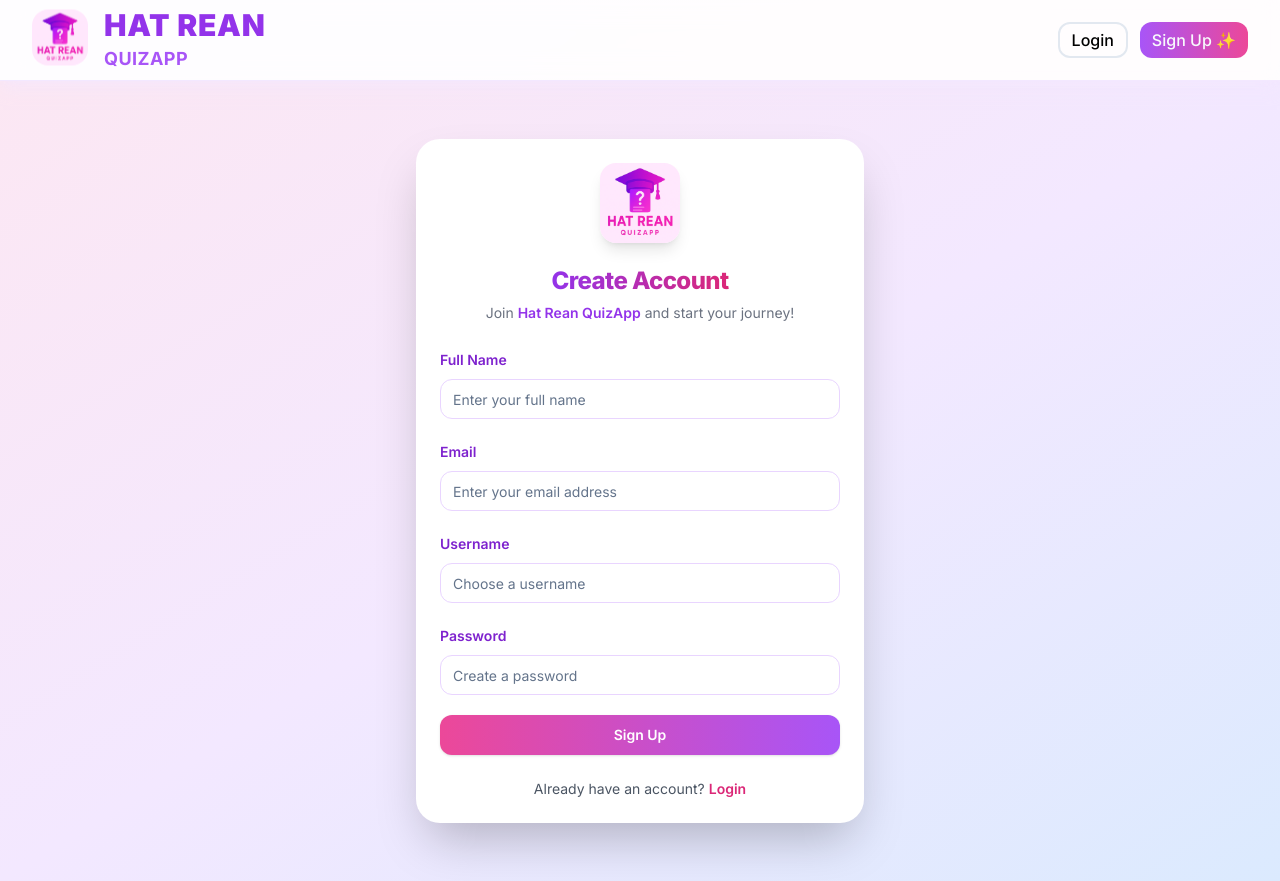
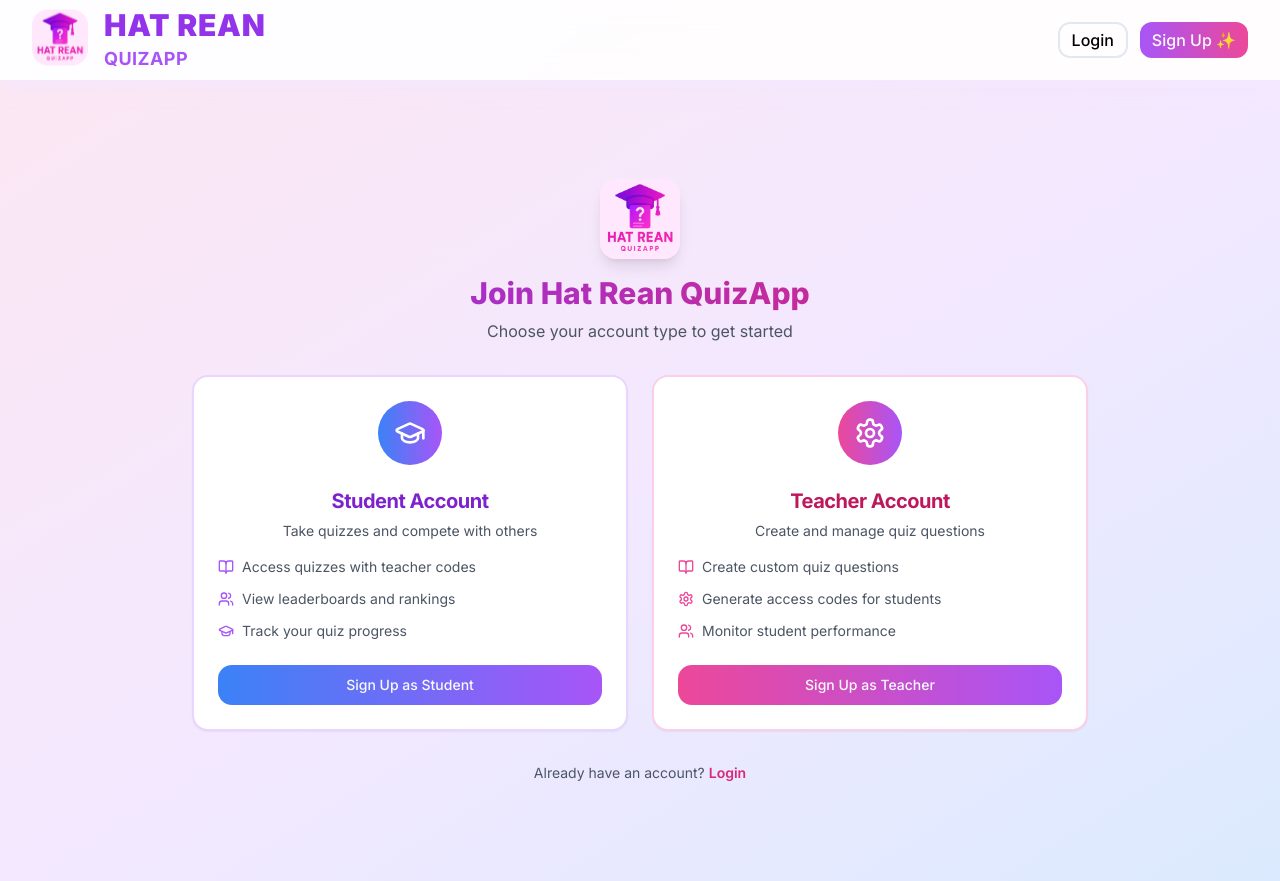
Before and after one commit to Sophorn-Sok/Bootcamp-Quiz-App, a Next.js app: page /auth/signup in a window 1280 px wide. Built offline with nearby package versions, Linux system fonts and the light colour scheme.

Commit message:
finsied singup divided to two

```diff
--- a/components/auth/login.tsx
+++ b/components/auth/login.tsx
@@ -69,19 +69,11 @@ export default function Login() {
           Welcome Back!
         </CardTitle>
         <CardDescription className="text-center text-gray-500">
-          Sign in to access <span className="font-semibold text-purple-600">Hat Rean QuizApp</span>
+          Login to access <span className="font-semibold text-purple-600">Hat Rean QuizApp</span>
         </CardDescription>
       </CardHeader>
       <CardContent>
-        <div className="mb-4 p-3 bg-blue-50 border border-blue-200 rounded-lg text-center">
-          <p className="text-sm text-blue-800 font-medium">Demo Accounts:</p>
-          <p className="text-xs text-blue-700">
-            Email: <b>admin@example.com</b>, Password: <b>password</b> (Admin)
-          </p>
-          <p className="text-xs text-blue-700">
-            Email: <b>john@example.com</b>, Password: <b>password</b>
-          </p>
-        </div>
+
         <form onSubmit={handleLogin} className="space-y-5">
           <div>
             <Label htmlFor="email" className="text-sm font-semibold text-purple-700">
--- a/components/auth/signup.tsx
+++ b/components/auth/signup.tsx
@@ -9,8 +9,10 @@ import { Input } from "@/components/ui/input"
 import { Label } from "@/components/ui/label"
 import { Card, CardContent, CardDescription, CardHeader, CardTitle } from "@/components/ui/card"
 import { toast } from "@/hooks/use-toast"
+import { Users, GraduationCap, BookOpen, Settings } from "lucide-react"
 
 export default function SignupComponent() {
+  const [selectedRole, setSelectedRole] = useState<"user" | "admin" | null>(null)
   const [username, setUsername] = useState("")
   const [password, setPassword] = useState("")
   const [fullName, setFullName] = useState("")
@@ -20,6 +22,8 @@ export default function SignupComponent() {
 
   const handleSignup = async (e: React.FormEvent) => {
     e.preventDefault()
+    if (!selectedRole) return
+
     setLoading(true)
 
     try {
@@ -33,6 +37,7 @@ export default function SignupComponent() {
           password,
           fullName,
           username,
+          role: selectedRole,
         }),
       })
 
@@ -62,17 +67,118 @@ export default function SignupComponent() {
     }
   }
 
+  if (!selectedRole) {
     return (
-    <Card className="w-full max-w-md shadow-2xl border-0 rounded-3xl">
+      <div className="w-full max-w-4xl mx-auto">
+        <div className="text-center mb-8">
+          <div className="mb-4">
+            <img src="/logo.png" alt="Hat Rean QuizApp Logo" className="w-20 h-20 rounded-2xl shadow-lg mx-auto" />
+          </div>
+          <h1 className="text-3xl font-extrabold text-transparent bg-clip-text bg-gradient-to-r from-purple-600 to-pink-600">
+            Join Hat Rean QuizApp
+          </h1>
+          <p className="text-gray-600 mt-2">Choose your account type to get started</p>
+        </div>
+
+        <div className="grid md:grid-cols-2 gap-6">
+          {/* Student Signup Card */}
+          <Card
+            className="cursor-pointer transition-all duration-300 hover:shadow-xl hover:scale-105 border-2 border-purple-200 hover:border-purple-400"
+            onClick={() => setSelectedRole("user")}
+          >
+            <CardHeader className="text-center pb-4">
+              <div className="mx-auto w-16 h-16 bg-gradient-to-r from-blue-500 to-purple-500 rounded-full flex items-center justify-center mb-4">
+                <GraduationCap className="w-8 h-8 text-white" />
+              </div>
+              <CardTitle className="text-xl font-bold text-purple-700">Student Account</CardTitle>
+              <CardDescription className="text-gray-600">Take quizzes and compete with others</CardDescription>
+            </CardHeader>
+            <CardContent className="pt-0">
+              <div className="space-y-3 text-sm text-gray-600">
+                <div className="flex items-center gap-2">
+                  <BookOpen className="w-4 h-4 text-purple-500" />
+                  <span>Access quizzes with teacher codes</span>
+                </div>
+                <div className="flex items-center gap-2">
+                  <Users className="w-4 h-4 text-purple-500" />
+                  <span>View leaderboards and rankings</span>
+                </div>
+                <div className="flex items-center gap-2">
+                  <GraduationCap className="w-4 h-4 text-purple-500" />
+                  <span>Track your quiz progress</span>
+                </div>
+              </div>
+              <Button className="w-full mt-6 bg-gradient-to-r from-blue-500 to-purple-500 hover:opacity-90">
+                Sign Up as Student
+              </Button>
+            </CardContent>
+          </Card>
+
+          {/* Teacher Signup Card */}
+          <Card
+            className="cursor-pointer transition-all duration-300 hover:shadow-xl hover:scale-105 border-2 border-pink-200 hover:border-pink-400"
+            onClick={() => setSelectedRole("admin")}
+          >
+            <CardHeader className="text-center pb-4">
+              <div className="mx-auto w-16 h-16 bg-gradient-to-r from-pink-500 to-purple-500 rounded-full flex items-center justify-center mb-4">
+                <Settings className="w-8 h-8 text-white" />
+              </div>
+              <CardTitle className="text-xl font-bold text-pink-700">Teacher Account</CardTitle>
+              <CardDescription className="text-gray-600">Create and manage quiz questions</CardDescription>
+            </CardHeader>
+            <CardContent className="pt-0">
+              <div className="space-y-3 text-sm text-gray-600">
+                <div className="flex items-center gap-2">
+                  <BookOpen className="w-4 h-4 text-pink-500" />
+                  <span>Create custom quiz questions</span>
+                </div>
+                <div className="flex items-center gap-2">
+                  <Settings className="w-4 h-4 text-pink-500" />
+                  <span>Generate access codes for students</span>
+                </div>
+                <div className="flex items-center gap-2">
+                  <Users className="w-4 h-4 text-pink-500" />
+                  <span>Monitor student performance</span>
+                </div>
+              </div>
+              <Button className="w-full mt-6 bg-gradient-to-r from-pink-500 to-purple-500 hover:opacity-90">
+                Sign Up as Teacher
+              </Button>
+            </CardContent>
+          </Card>
+        </div>
+
+        <div className="mt-8 text-center">
+          <p className="text-sm text-gray-600">
+            Already have an account?{" "}
+            <Link href="/auth/login" className="text-pink-600 font-semibold hover:underline">
+              Login
+            </Link>
+          </p>
+        </div>
+      </div>
+    )
+  }
+
+  return (
+    <div className="w-full max-w-md mx-auto">
+      <Card className="shadow-2xl border-0 rounded-3xl">
         <CardHeader className="flex flex-col items-center">
+          <Button
+            variant="ghost"
+            onClick={() => setSelectedRole(null)}
+            className="self-start mb-2 text-purple-600 hover:text-purple-800"
+          >
+            ← Back to role selection
+          </Button>
           <div className="mb-4">
             <img src="/logo.png" alt="Hat Rean QuizApp Logo" className="w-20 h-20 rounded-2xl shadow-lg mx-auto" />
           </div>
           <CardTitle className="text-2xl font-extrabold text-transparent bg-clip-text bg-gradient-to-r from-purple-600 to-pink-600 text-center">
-          Create Account
+            {selectedRole === "user" ? "Student" : "Teacher"} Account
           </CardTitle>
           <CardDescription className="text-center text-gray-500">
-          Join <span className="font-semibold text-purple-600">Hat Rean QuizApp</span> and start your journey!
+            Create your {selectedRole === "user" ? "student" : "teacher"} account to get started
           </CardDescription>
         </CardHeader>
         <CardContent>
@@ -136,10 +242,14 @@ export default function SignupComponent() {
             </div>
             <Button
               type="submit"
-            className="w-full bg-gradient-to-r from-pink-500 to-purple-500 text-white font-semibold rounded-xl py-2 shadow hover:opacity-90 transition"
+              className={`w-full font-semibold rounded-xl py-2 shadow hover:opacity-90 transition ${
+                selectedRole === "user"
+                  ? "bg-gradient-to-r from-blue-500 to-purple-500"
+                  : "bg-gradient-to-r from-pink-500 to-purple-500"
+              } text-white`}
               disabled={loading}
             >
-            {loading ? "Creating account..." : "Sign Up"}
+              {loading ? "Creating account..." : `Create ${selectedRole === "user" ? "Student" : "Teacher"} Account`}
             </Button>
           </form>
           <div className="mt-6 text-center">
@@ -152,5 +262,6 @@ export default function SignupComponent() {
           </div>
         </CardContent>
       </Card>
+    </div>
   )
 }
```
Lines whose indentation alone changed are shown as unchanged.
